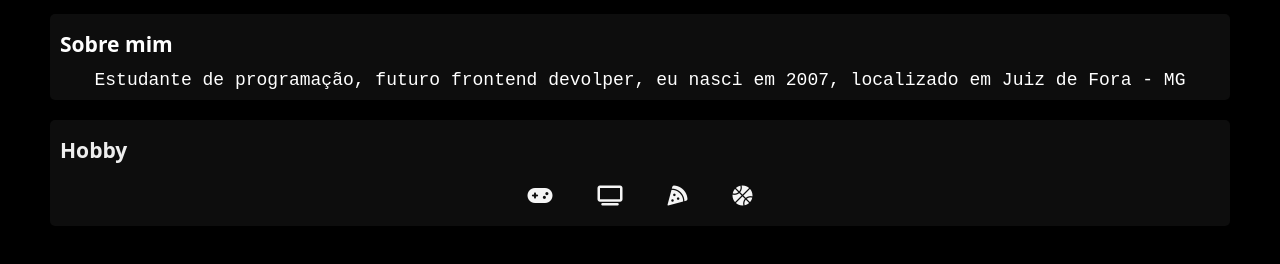
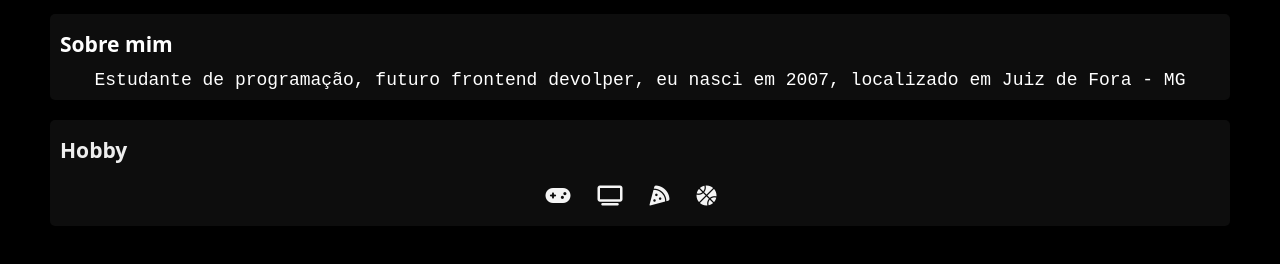
Before and after one commit to sauloiantas/sauloiantas.com, a plain HTML site: page index.html in a window 1280 px wide. Shown: the part 406-670 px from the top of the page. Drawn offline with Linux system fonts and the light colour scheme.

Commit message:
beta vwrsion 1.0

```diff
--- a/style.css
+++ b/style.css
@@ -257,7 +257,7 @@ body {
     color: whitesmoke;
     font-size:  20px;
     padding: 10px;
-    padding-left: 20px;
+    padding-left: 2px;
     padding-right: 20px;
 
 }
```
